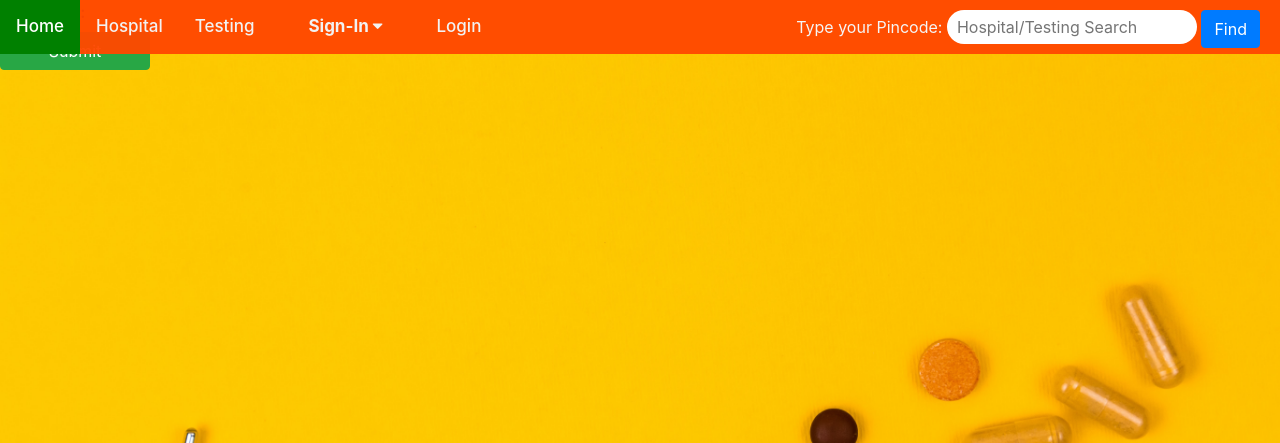
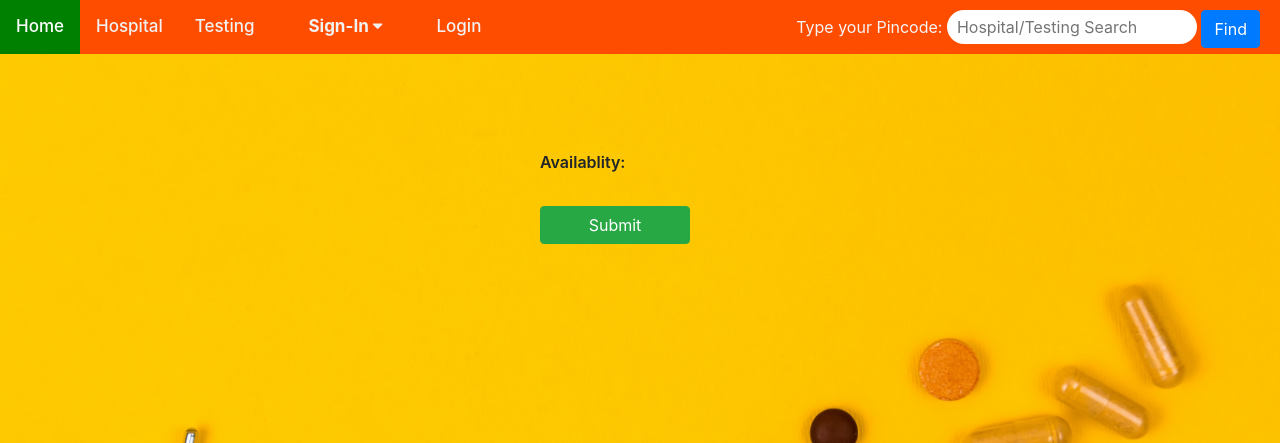
Before and after one commit to m-a-rahul/COVID19-BOT, a Django app: template accounts/templates/accounts/update.html in a window 1280 px wide. Shown: the top 443 px of the page. Run offline with Django 3.2, Linux system fonts and the light colour scheme; the template is opened without the code that fills it: values that come from a table or form of the project are taken from there, others are empty; some libraries are stand-ins or nearby versions.

Commit message:
Altering simple UI/UX

```diff
--- a/accounts/templates/accounts/update.html
+++ b/accounts/templates/accounts/update.html
@@ -48,7 +48,7 @@
   <button type="submit" name="button" class="btn btn-success">Submit</button>
 </form>
 {% else %}
-<form enctype="multipart/form-data" method="post">
+<form enctype="multipart/form-data" style="width: 300px; height: 300px; margin: 0 auto; padding: 50px ;margin-top:100px;" method="post">
   {% csrf_token %}
   <label for="">Availablity:</label>
   {{ form.availablity }}<br>
@@ -60,6 +60,7 @@
     {{ form.contact_no }}
     {{ form.pin_code }}
   </div>
+  <br>
   <button type="submit" name="button" class="btn btn-success">Submit</button>
 </form>
 {% endif %}
--- a/templates/index.html
+++ b/templates/index.html
@@ -46,7 +46,7 @@ table {
 <div id="div1" style="display:none"><div id="text">Rahul & Pritish's DBMS Project<br>Thanks for Viewing</div></div>
   <span id="count"></span>
   <div class="container-fluid">
-    <div class="text-center">
+    <div class="text-center" >
       {% if messages %}
        {% for message in messages %}
          <div class="alert alert-{{ message.tags }}" role="alert">
```
Also changed, not shown: db.sqlite3.
